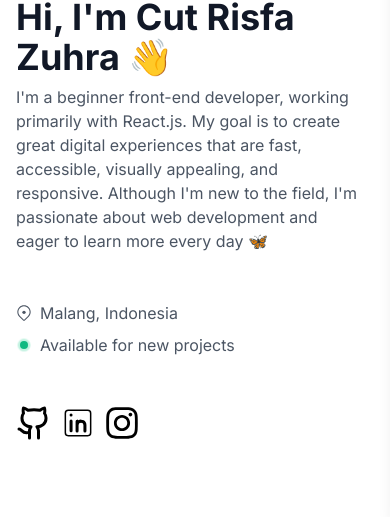
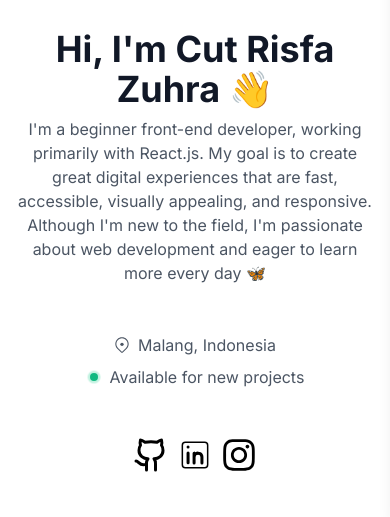
Before and after one commit to faracutrisfa/Personal-Portofolio-Cut, a React (Vite) app: page / in a window 390 px wide. Shown: the part 327-844 px from the top of the page. Built offline with nearby package versions, Linux system fonts and the light colour scheme.

Commit message:
style: add style headline

```diff
--- a/src/components/LandingPage/Headline.jsx
+++ b/src/components/LandingPage/Headline.jsx
@@ -6,27 +6,27 @@ import { CiLinkedin } from "react-icons/ci";
 
 export default function Headline() {
   return (
-    <section id="Headline" className="lg:px-20 px-4 py-24">
-      <div className="h-screen md:h-auto flex md:flex-row md:justify-between gap-12 flex-col items-center md:items-start">
+    <section id="Headline" className="lg:px-20 px-4 py-32">
+      <div className="flex flex-col md:flex-row items-center gap-12 md:justify-between text-center md:items-start md:text-start">
         <div className="order-2 md:order-1">
           <h1 className="text-primary-900 text-4xl lg:text-5xl xl:text-6xl font-bold">Hi, I'm Cut Risfa Zuhra 👋</h1>
-          <p className="text-primary-600 text-base font-normal mt-2 xl:w-192 w-85 sm:w-142 md:w-125">
+          <p className="text-primary-600 text-base font-normal mt-2 xl:w-192 sm:w-142 md:w-125">
             I'm a beginner front-end developer, working primarily with React.js. My goal is to create great digital experiences that are fast,
             accessible, visually appealing, and responsive. Although I'm new to the field,
             I'm passionate about web development and eager to learn more every day 🦋
           </p>
-          <p className="flex items-center gap-2 text-primary-600 text-base font-normal mt-12">
+          <p className="flex items-center justify-center md:justify-start gap-2 text-primary-600 text-base font-normal mt-12">
             <GoLocation />
             Malang, Indonesia
           </p>
-          <p className="flex items-center gap-3 ml-1 text-primary-600 text-base font-normal mt-2">
+          <p className="flex items-center justify-center md:justify-start gap-3 ml-1 text-primary-600 text-base font-normal mt-2">
             <span class="relative flex h-2 w-2">
               <span class="animate-ping absolute h-full w-full rounded-full bg-emerald-400 opacity-75"></span>
               <span class="relative h-2 w-2 rounded-full bg-emerald-500"></span>
             </span>
             Available for new projects
           </p>
-          <ul className="flex gap-2 mt-12">
+          <ul className="flex gap-2 mt-12 justify-center md:justify-start">
             <li>
               <a href="https://github.com/faracutrisfa" target="blank"><LuGithub size={36} /></a>
             </li>
--- a/src/components/Navbar.jsx
+++ b/src/components/Navbar.jsx
@@ -35,7 +35,7 @@ export default function Navbar() {
 
 
   return (
-    <nav className={`w-full flex justify-between py-6 px-4 md:px-20 fixed top-0 z-50 transition-colors duration-300 ${isScrolled ? "bg-opacity-90 bg-primary-50 text-primary-900 shadow-lg" : "bg-transparent text-primary-600"}`}>
+    <nav className={`w-full flex justify-between py-6 px-4 lg:px-20 fixed top-0 z-50 transition-colors duration-300 ${isScrolled ? "bg-opacity-90 bg-primary-50 text-primary-900 shadow-lg" : "bg-transparent text-primary-600"}`}>
       <img src={Logo} alt="logo" />
       <ul className="gap-6 hidden md:flex">
         <Link
@@ -82,7 +82,7 @@ export default function Navbar() {
         <div
           className={`fixed top-0 right-0 h-full w-2/3 bg-white shadow-lg transition-transform ${click ? 'translate-x-0 duration-500' : 'translate-x-full duration-500'}`}>
           <div className="flex justify-between items-center p-4">
-            <img src={LogoDua} alt="logo" className="h-12" />
+            <img src={LogoDua} alt="logo" className="h-11" />
             <button onClick={handleClick}>
               <IoClose size={24} />
             </button>
```
